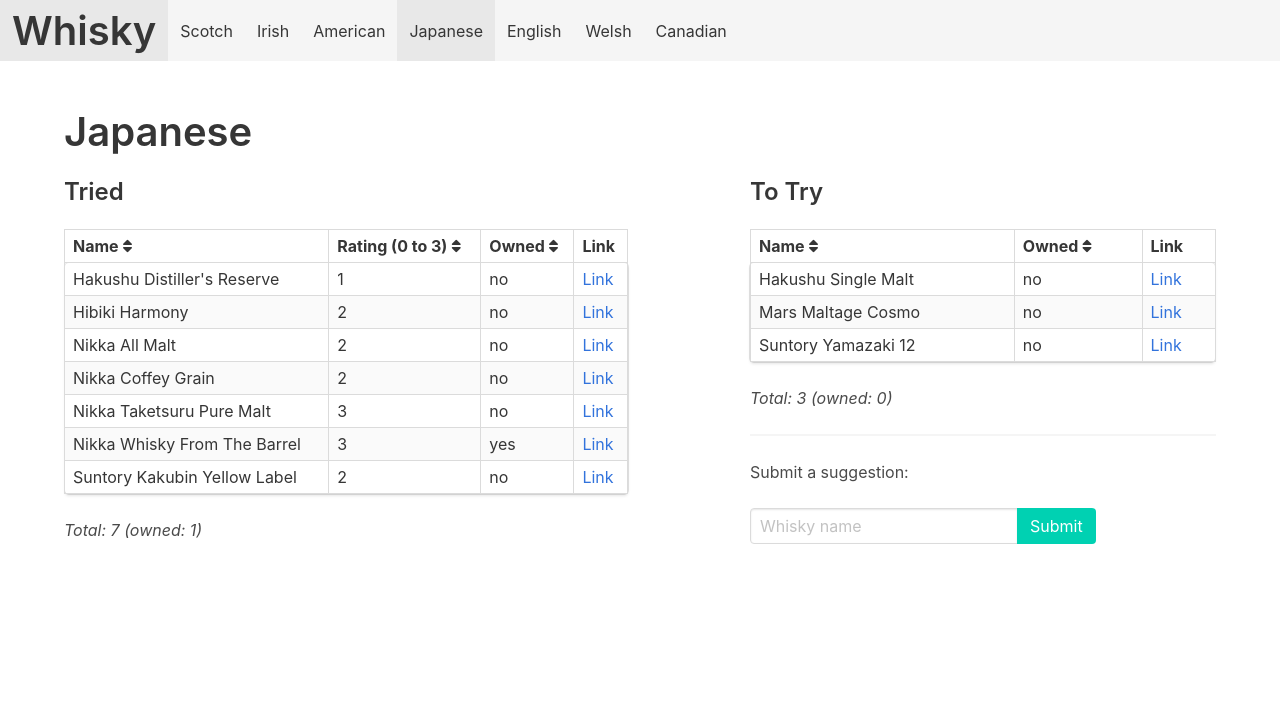
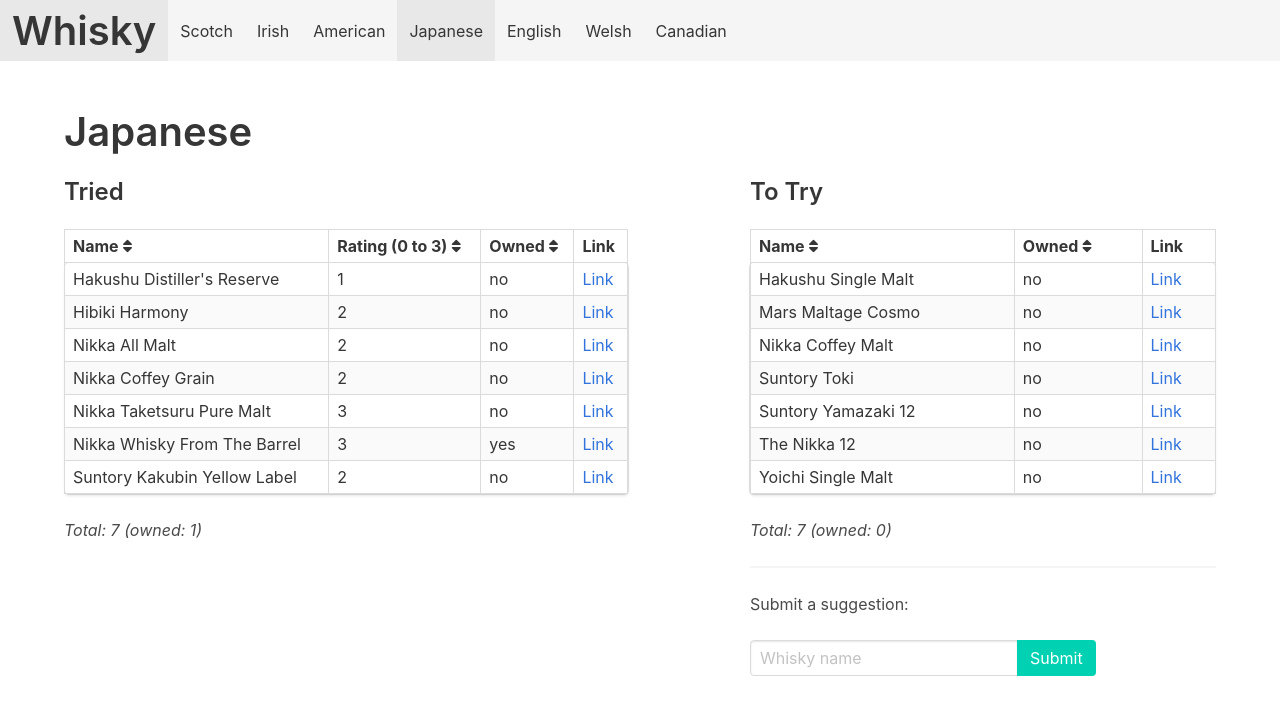
Before and after one commit to grega/whisky, a Jekyll site: the page built from japanese.html, in a window 1280 px wide. Shown: the top 715 px of the page. Built offline with Jekyll 4.4.1, drawn with Linux system fonts in a browser that asks for light colours; nearby versions of some CDN libraries.

Commit message:
Updated 'to try'

```diff
--- /dev/null
+++ b/_data/english/to_try.yml
@@ -0,0 +1 @@
+- name: The English Original Single Malt
--- a/_data/irish/to_try.yml
+++ b/_data/irish/to_try.yml
@@ -4,3 +4,4 @@
 - name: Bushmills 16
 - name: Bushmills 21
 - name: Redbreast 21
+- name: Feckin Irish Whiskey
--- a/_data/japanese/to_try.yml
+++ b/_data/japanese/to_try.yml
@@ -1,3 +1,7 @@
 - name: Suntory Yamazaki 12
 - name: Hakushu Single Malt
 - name: Mars Maltage Cosmo
+- name: Suntory Toki
+- name: Nikka Coffey Malt
+- name: Yoichi Single Malt
+- name: The Nikka 12
```
